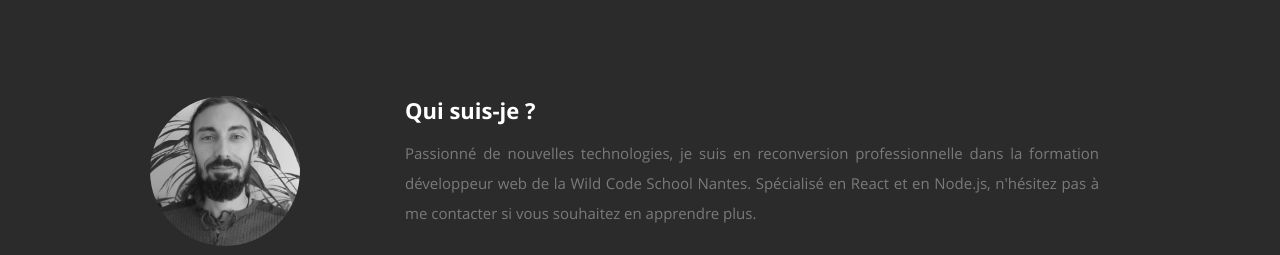
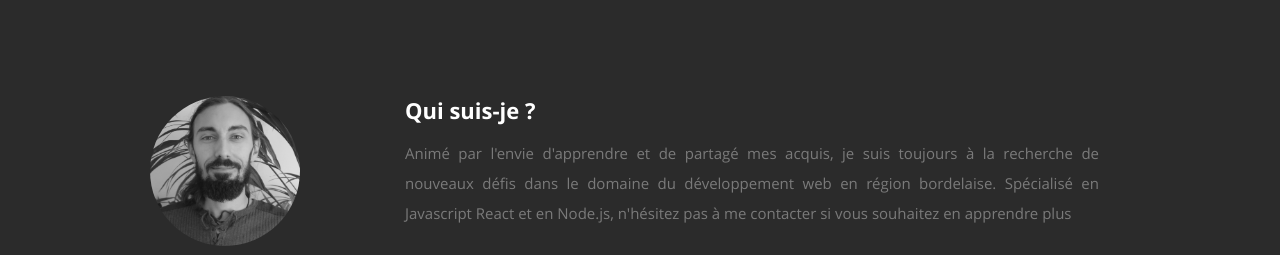
Before and after one commit to Hotaru24/CV, a plain HTML site: page index.html in a window 1280 px wide. Shown: the part 800-1055 px from the top of the page. Drawn offline with nearby package versions, Linux system fonts and the light colour scheme.

Commit message:
Update index.html

```diff
--- a/index.html
+++ b/index.html
@@ -80,10 +80,7 @@
 
          <div class="nine columns main-col">
             <h2>Qui suis-je ?</h2>
-            <p>Passionné de nouvelles technologies, je suis en reconversion professionnelle
-               dans la formation développeur web de la Wild Code School Nantes.
-               Spécialisé en React et en Node.js, n'hésitez pas à me contacter si vous souhaitez
-                en apprendre plus.</p>
+            <p>Animé par l'envie d'apprendre et de partagé mes acquis, je suis toujours à la recherche de nouveaux défis dans le domaine du développement web en région bordelaise. Spécialisé en Javascript React et en Node.js, n'hésitez pas à me contacter si vous souhaitez en apprendre plus</p>
 
             <div class="row">
 
```
